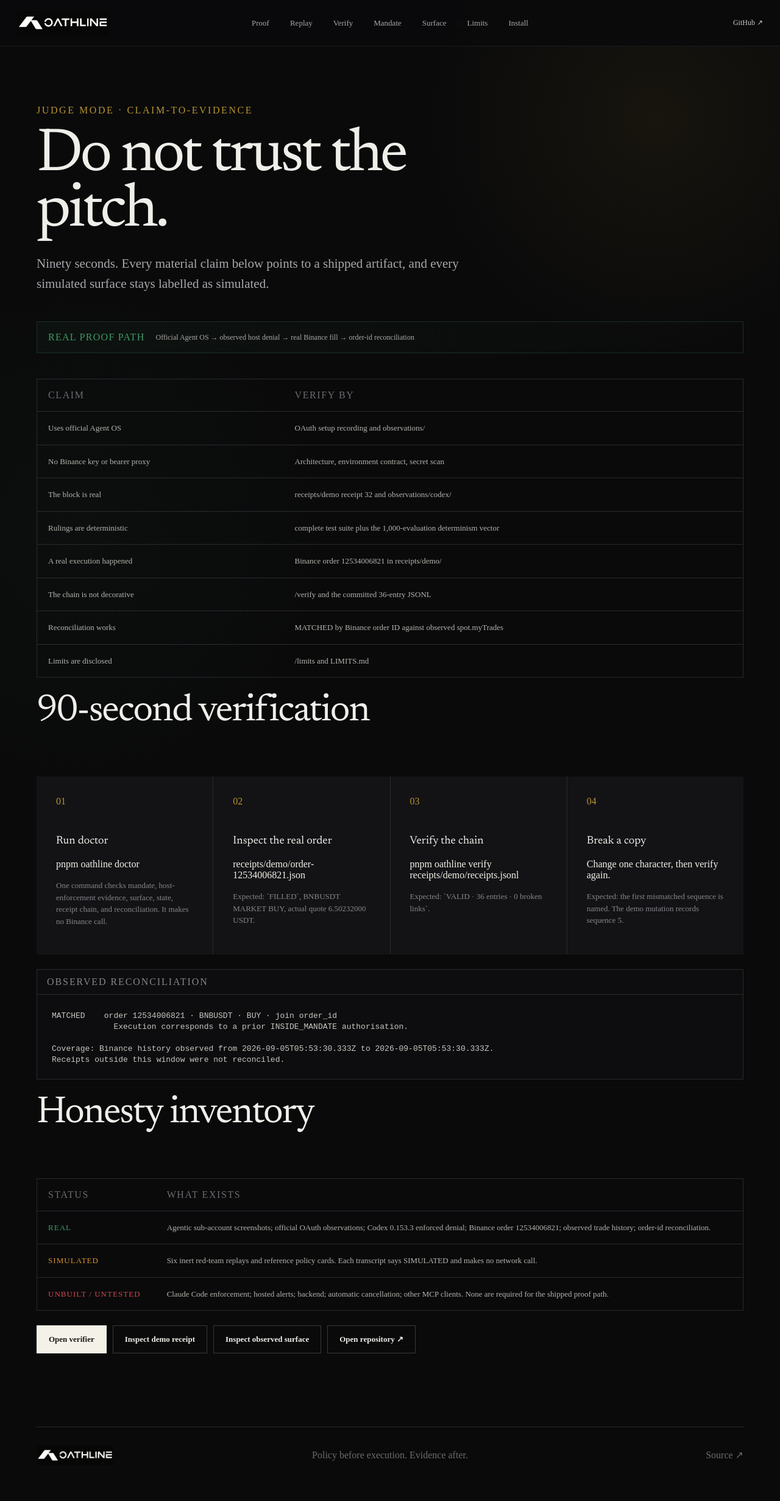
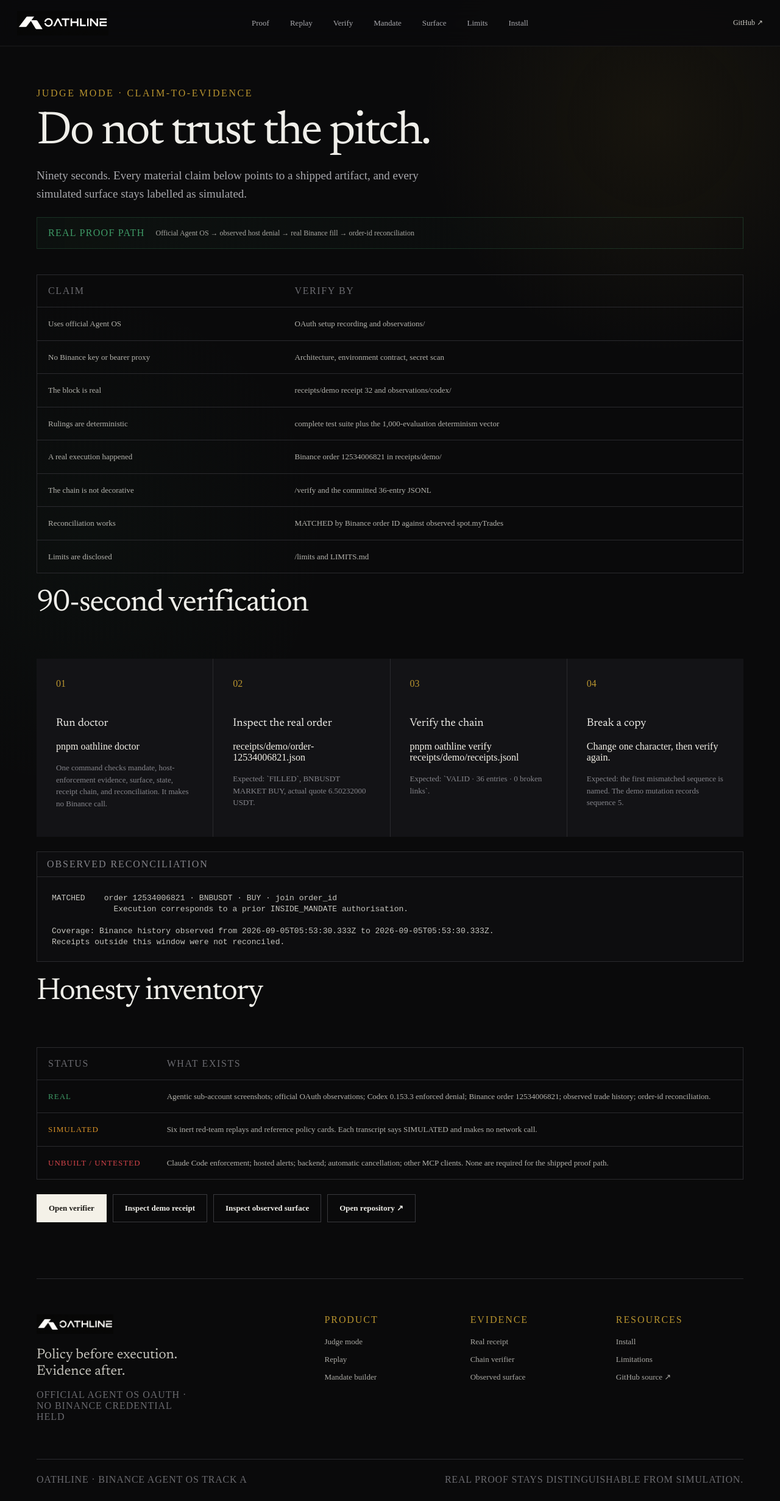
Before and after one commit to talk2francis/Oathline, a Next.js app in the folder site/: page /judge in a window 1280 px wide. Shown: the whole page at 61% size. Before the commit the page ends 2431 px from the top, so only its background shows below. Built offline with nearby package versions, Linux system fonts and the light colour scheme.

Commit message:
site: strengthen brand and visual hierarchy

```diff
--- a/site/app/globals.css
+++ b/site/app/globals.css
@@ -35,33 +35,33 @@
 
 main { min-height: calc(100vh - 160px); }
 .page, .home-section { width: min(1160px, calc(100% - 48px)); margin-inline: auto; }
-.page { padding: 96px 0 120px; }
-.page-intro { max-width: 820px; margin-bottom: 72px; }
+.page { padding: 68px 0 92px; }
+.page-intro { max-width: 780px; margin-bottom: 50px; }
 .eyebrow { margin: 0 0 20px; font: 600 11px/1 var(--mono); letter-spacing: .16em; text-transform: uppercase; color: var(--brass); }
 h1, h2, h3, p { margin-top: 0; }
-h1 { margin-bottom: 24px; font: 400 clamp(52px, 8vw, 100px)/.91 var(--serif); letter-spacing: -.045em; }
-h2 { font: 400 clamp(34px, 5vw, 62px)/1 var(--serif); letter-spacing: -.035em; }
+h1 { margin-bottom: 20px; font: 400 clamp(42px, 6vw, 76px)/.94 var(--serif); letter-spacing: -.04em; }
+h2 { font: 400 clamp(30px, 4vw, 50px)/1 var(--serif); letter-spacing: -.03em; }
 h3 { font: 500 18px/1.25 var(--serif); }
-.lede { max-width: 700px; color: #a8a8ad; font-size: clamp(17px, 2vw, 21px); line-height: 1.55; }
+.lede { max-width: 680px; color: #a8a8ad; font-size: clamp(16px, 1.5vw, 19px); line-height: 1.55; }
 .lede p { margin: 0; }
 .eyebrow + h1 strong, h1 em { color: var(--document); font-weight: 400; }
 
-.hero { min-height: 840px; padding: 88px max(24px, calc((100vw - 1160px) / 2)) 110px; display: grid; grid-template-columns: minmax(0, .82fr) minmax(560px, 1.18fr); gap: 76px; align-items: center; border-bottom: 1px solid var(--line); overflow: hidden; }
-.hero-copy h1 { max-width: 570px; }
+.hero { min-height: 700px; padding: 64px max(24px, calc((100vw - 1160px) / 2)) 78px; display: grid; grid-template-columns: minmax(0, .92fr) minmax(480px, 1.08fr); gap: 56px; align-items: center; border-bottom: 1px solid var(--line); overflow: hidden; }
+.hero-copy h1 { max-width: 540px; font-size: clamp(48px, 5vw, 72px); }
 .hero-copy h1 span { display: block; color: #8f8f94; }
-.hero-copy > p { max-width: 510px; color: #aaa9a4; font-size: 18px; line-height: 1.55; }
+.hero-copy > p { max-width: 500px; color: #aaa9a4; font-size: 16px; line-height: 1.55; }
 .hero-actions { display: flex; gap: 12px; margin: 34px 0 24px; flex-wrap: wrap; }
 .button { min-height: 46px; padding: 0 19px; display: inline-flex; align-items: center; justify-content: center; border: 1px solid #39393d; background: transparent; font-size: 13px; font-weight: 600; }
 .button.primary { background: var(--document); color: var(--document-ink); border-color: var(--document); }
 .button:hover { border-color: var(--brass); }
 .credential-line { font: 500 10px/1.6 var(--mono); color: #74747a; text-transform: uppercase; letter-spacing: .06em; }
 
-.ruling-card { position: relative; width: 100%; padding: clamp(28px, 4vw, 52px); background: var(--document); color: var(--document-ink); box-shadow: 0 32px 90px #0008; }
+.ruling-card { position: relative; width: 100%; padding: clamp(26px, 3vw, 42px); background: var(--document); color: var(--document-ink); box-shadow: 0 32px 90px #0008; }
 .ruling-card::after { content: ""; position: absolute; top: 0; right: 0; border-style: solid; border-width: 0 34px 34px 0; border-color: transparent var(--ink) transparent transparent; }
 .document-kicker, .document-foot { display: flex; justify-content: space-between; gap: 20px; font: 600 9px/1 var(--mono); letter-spacing: .16em; text-transform: uppercase; }
 .document-kicker { padding-bottom: 18px; border-bottom: 1px solid #cbc6b9; color: #6c685f; }
 .ruling-title { display: flex; justify-content: space-between; align-items: flex-start; gap: 24px; padding: 26px 0 22px; }
-.ruling-title strong { display: block; font: 600 clamp(28px, 4vw, 43px)/1 var(--serif); letter-spacing: -.025em; text-transform: uppercase; }
+.ruling-title strong { display: block; font: 600 clamp(27px, 3vw, 38px)/1 var(--serif); letter-spacing: -.025em; text-transform: uppercase; }
 .ruling-title div span { display: block; margin-top: 8px; font: 600 10px/1 var(--mono); letter-spacing: .12em; color: #6c685f; }
 .denied-code { padding: 8px 9px 6px; color: var(--document-ink); border: 1px solid var(--denied); background: var(--denied); font-family: var(--mono); font-size: 19px; font-weight: 700; line-height: 1; letter-spacing: .12em; }
 .notional { padding: 15px 0; display: flex; align-items: flex-end; justify-content: space-between; border-top: 1px solid #cbc6b9; border-bottom: 1px solid #cbc6b9; font-size: 11px; color: #6c685f; }
@@ -78,17 +78,17 @@
 .hash-grid code { color: var(--document-ink); }
 .document-foot { padding-top: 16px; border-top: 2px solid var(--document-ink); color: #625e56; }
 
-.home-section { padding: 120px 0; border-bottom: 1px solid var(--line); }
-.section-heading { display: grid; grid-template-columns: 55px minmax(0, 700px); gap: 18px; margin-bottom: 58px; }
+.home-section { padding: 88px 0; border-bottom: 1px solid var(--line); }
+.section-heading { display: grid; grid-template-columns: 48px minmax(0, 700px); gap: 16px; margin-bottom: 42px; }
 .section-heading > span { padding-top: 8px; font: 500 10px/1 var(--mono); color: var(--brass); }
 .section-heading h2 { margin-bottom: 14px; }
 .section-heading p { max-width: 620px; color: #89898f; line-height: 1.55; }
 .two-column, .three-column { display: grid; gap: 1px; background: var(--line); border: 1px solid var(--line); }
 .two-column { grid-template-columns: 1fr 1fr; }
 .three-column { grid-template-columns: repeat(3, 1fr); }
-.panel { padding: 36px; background: var(--ink-2); }
-.panel-label { display: block; margin-bottom: 42px; font: 600 10px/1 var(--mono); color: var(--brass); letter-spacing: .12em; text-transform: uppercase; }
-.panel h3 { font-size: 27px; }
+.panel { padding: 30px; background: var(--ink-2); }
+.panel-label { display: block; margin-bottom: 30px; font: 600 10px/1 var(--mono); color: var(--brass); letter-spacing: .12em; text-transform: uppercase; }
+.panel h3 { font-size: 24px; }
 .panel p, .panel li { color: #96969c; font-size: 14px; line-height: 1.6; }
 .panel ul { margin: 20px 0 0; padding-left: 18px; }
 .failure-quote { padding: 42px; border-left: 2px solid var(--denied); background: var(--ink-2); font: 400 clamp(24px, 4vw, 42px)/1.2 var(--serif); color: #d8d6cf; }
@@ -186,9 +186,19 @@
 .toml-output { max-height: 720px; margin: 0; padding: 24px; overflow: auto; background: var(--ink); color: #c5c4be; font: 500 11px/1.6 var(--mono); white-space: pre-wrap; }
 .privacy-line { margin-top: 16px; color: var(--mute); font: 500 9px/1.5 var(--mono); text-transform: uppercase; letter-spacing: .06em; }
 
-footer { max-width: 1160px; margin: auto; min-height: 92px; padding: 24px 0; display: grid; grid-template-columns: 1fr 2fr 1fr; align-items: center; border-top: 1px solid var(--line); color: var(--mute); font: 500 10px/1.5 var(--mono); }
-footer span:nth-child(2) { text-align: center; }
-footer a { text-align: right; }
+.site-footer { width: min(1160px, calc(100% - 48px)); margin: 0 auto; padding: 58px 0 26px; display: grid; grid-template-columns: minmax(220px, .9fr) minmax(480px, 1.5fr); gap: 60px; border-top: 1px solid var(--line); color: var(--mute); }
+.footer-identity p { margin: 22px 0 16px; color: #c6c4bd; font: 400 23px/1.15 var(--serif); }
+.footer-identity small { display: block; max-width: 260px; font: 500 9px/1.55 var(--mono); letter-spacing: .06em; text-transform: uppercase; }
+.footer-links { display: grid; grid-template-columns: repeat(3, 1fr); gap: 30px; }
+.footer-links div { display: grid; align-content: start; gap: 13px; }
+.footer-links span { margin-bottom: 6px; color: var(--brass); font: 600 9px/1 var(--mono); letter-spacing: .12em; text-transform: uppercase; }
+.footer-links a { width: fit-content; color: #aaa9a4; font-size: 13px; }
+.footer-links a:hover { color: var(--document); }
+.footer-base { grid-column: 1 / -1; padding-top: 24px; display: flex; justify-content: space-between; gap: 24px; border-top: 1px solid var(--line); font: 500 9px/1.5 var(--mono); text-transform: uppercase; letter-spacing: .05em; }
+
+.brand-showcase { position: relative; width: min(1160px, calc(100% - 48px)); height: clamp(260px, 35vw, 430px); margin: 56px auto 0; display: block; overflow: hidden; border: 1px solid var(--line); background: var(--ink-2); }
+.brand-showcase img { width: 100%; height: 100%; display: block; object-fit: cover; object-position: center; }
+.brand-showcase span { position: absolute; right: 18px; bottom: 16px; padding: 9px 11px; border: 1px solid rgba(244,241,232,.24); background: rgba(10,10,11,.72); color: #d6d3ca; font: 600 8px/1 var(--mono); letter-spacing: .1em; text-transform: uppercase; backdrop-filter: blur(10px); }
 
 @media (max-width: 900px) {
   .site-header { grid-template-columns: 116px 1fr; }
@@ -203,6 +213,8 @@
   .verify-counts { grid-template-columns: repeat(3, 1fr); }
   .surface-meta { grid-template-columns: repeat(2, 1fr); }
   .mandate-layout { grid-template-columns: 1fr; }
+  .site-footer { grid-template-columns: 1fr; gap: 38px; }
+  .footer-base { grid-column: 1; }
 }
 
 @media (max-width: 600px) {
@@ -231,6 +243,15 @@
   .form-grid { grid-template-columns: 1fr; }
   .document-foot { flex-direction: column; }
   .section-heading { grid-template-columns: 34px 1fr; }
-  footer { width: calc(100% - 32px); grid-template-columns: 1fr; gap: 10px; }
-  footer span:nth-child(2), footer a { text-align: left; }
+  .site-footer { width: calc(100% - 32px); grid-template-columns: 1fr; gap: 38px; }
+  .footer-links { grid-template-columns: repeat(3, 1fr); }
+  .footer-base { grid-column: 1; }
 }
+
+@media (max-width: 600px) {
+  .brand-showcase { width: calc(100% - 32px); height: 220px; margin-top: 32px; }
+  .brand-showcase img { object-position: 43% center; }
+  .brand-showcase span { right: 10px; bottom: 10px; max-width: calc(100% - 20px); padding: 7px 9px; font-size: 7px; }
+  .footer-links { grid-template-columns: 1fr 1fr; row-gap: 34px; }
+  .footer-base { align-items: flex-start; flex-direction: column; }
+}
--- a/site/app/layout.tsx
+++ b/site/app/layout.tsx
@@ -51,10 +51,18 @@
           <a className="repo-link" href="https://github.com/talk2francis/Oathline">GitHub ↗</a>
         </header>
         <main>{children}</main>
-        <footer>
-          <Link href="/" className="footer-brand" aria-label="Oathline home"><img src="/brand/oathline-lockup-dark.png" alt="Oathline" width="1672" height="941" /></Link>
-          <span>Policy before execution. Evidence after.</span>
-          <a href="https://github.com/talk2francis/Oathline">Source ↗</a>
+        <footer className="site-footer">
+          <div className="footer-identity">
+            <Link href="/" className="footer-brand" aria-label="Oathline home"><img src="/brand/oathline-lockup-dark.png" alt="Oathline" width="1672" height="941" /></Link>
+            <p>Policy before execution.<br />Evidence after.</p>
+            <small>Official Agent OS OAuth · no Binance credential held</small>
+          </div>
+          <div className="footer-links">
+            <div><span>Product</span><Link href="/judge">Judge mode</Link><Link href="/replay">Replay</Link><Link href="/mandate">Mandate builder</Link></div>
+            <div><span>Evidence</span><Link href="/receipts/demo">Real receipt</Link><Link href="/verify">Chain verifier</Link><Link href="/surface">Observed surface</Link></div>
+            <div><span>Resources</span><Link href="/docs/install">Install</Link><Link href="/limits">Limitations</Link><a href="https://github.com/talk2francis/Oathline">GitHub source ↗</a></div>
+          </div>
+          <div className="footer-base"><span>Oathline · Binance Agent OS Track A</span><span>Real proof stays distinguishable from simulation.</span></div>
         </footer>
       </body>
     </html>
--- a/site/app/page.tsx
+++ b/site/app/page.tsx
@@ -31,6 +31,11 @@
       <div className="proof-ribbon" aria-label="Verified proof signals">
         <div>{proofSignals.map((signal) => <span key={signal}><i />{signal}</span>)}</div>
       </div>
+
+      <Link href="/judge" className="brand-showcase" aria-label="Enter Oathline judge mode">
+        <img src="/brand/oathline-social.png" alt="Oathline — integrity by design. A more certain tomorrow." width="1672" height="941" />
+        <span>Enter the proof path →</span>
+      </Link>
 
       <section className="home-section home-section-proof">
         <SectionHeading number="01" title="One financial action. Five proofs.">The runtime is only half the product. Oathline follows authority from observed Agent OS surface to signed mandate, host enforcement, actual execution, and independent reconciliation.</SectionHeading>
```
Also changed, not shown: site/app/polish.css (+8 -8 lines), 1 other file (tests, documents, lock files or other folders).
